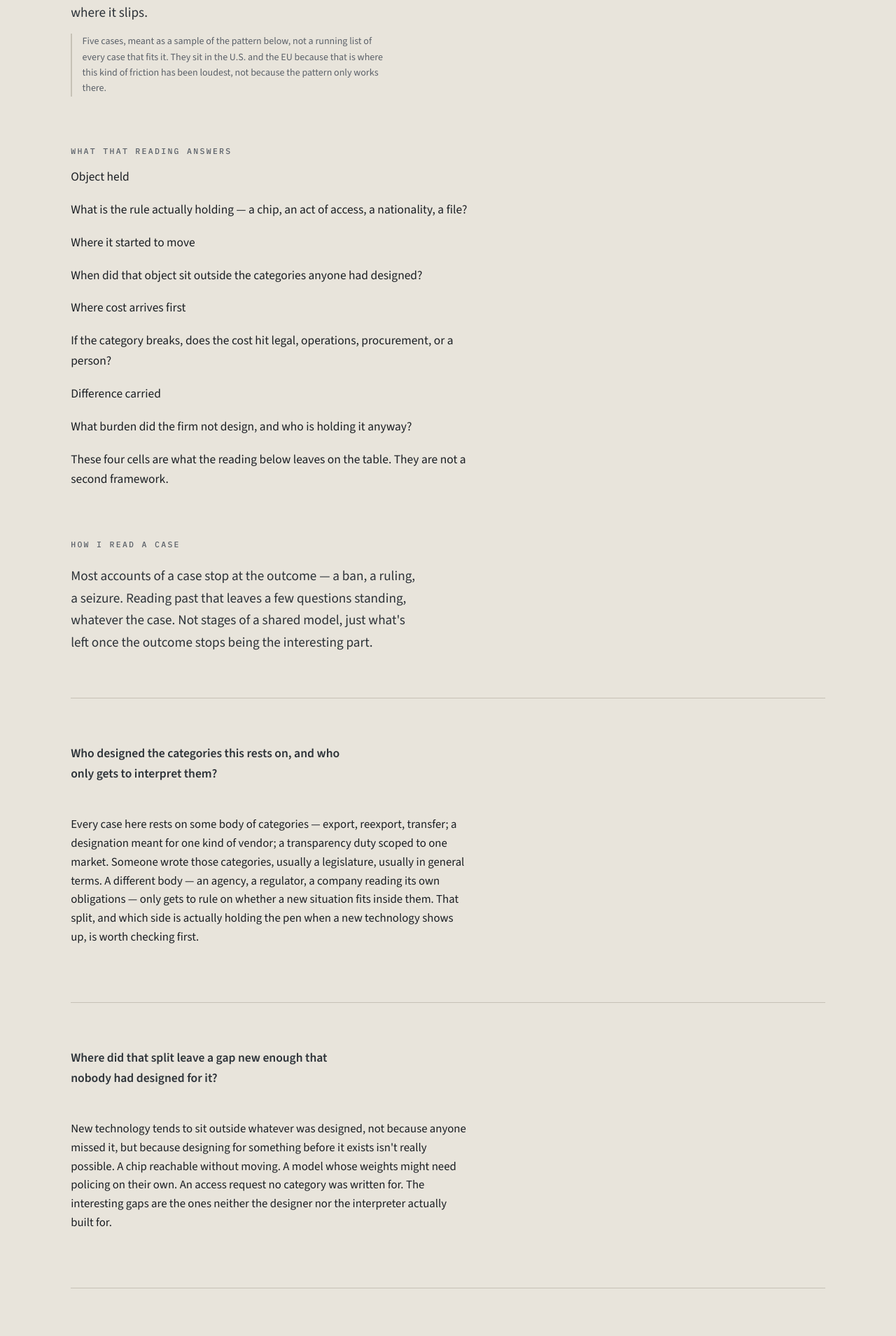
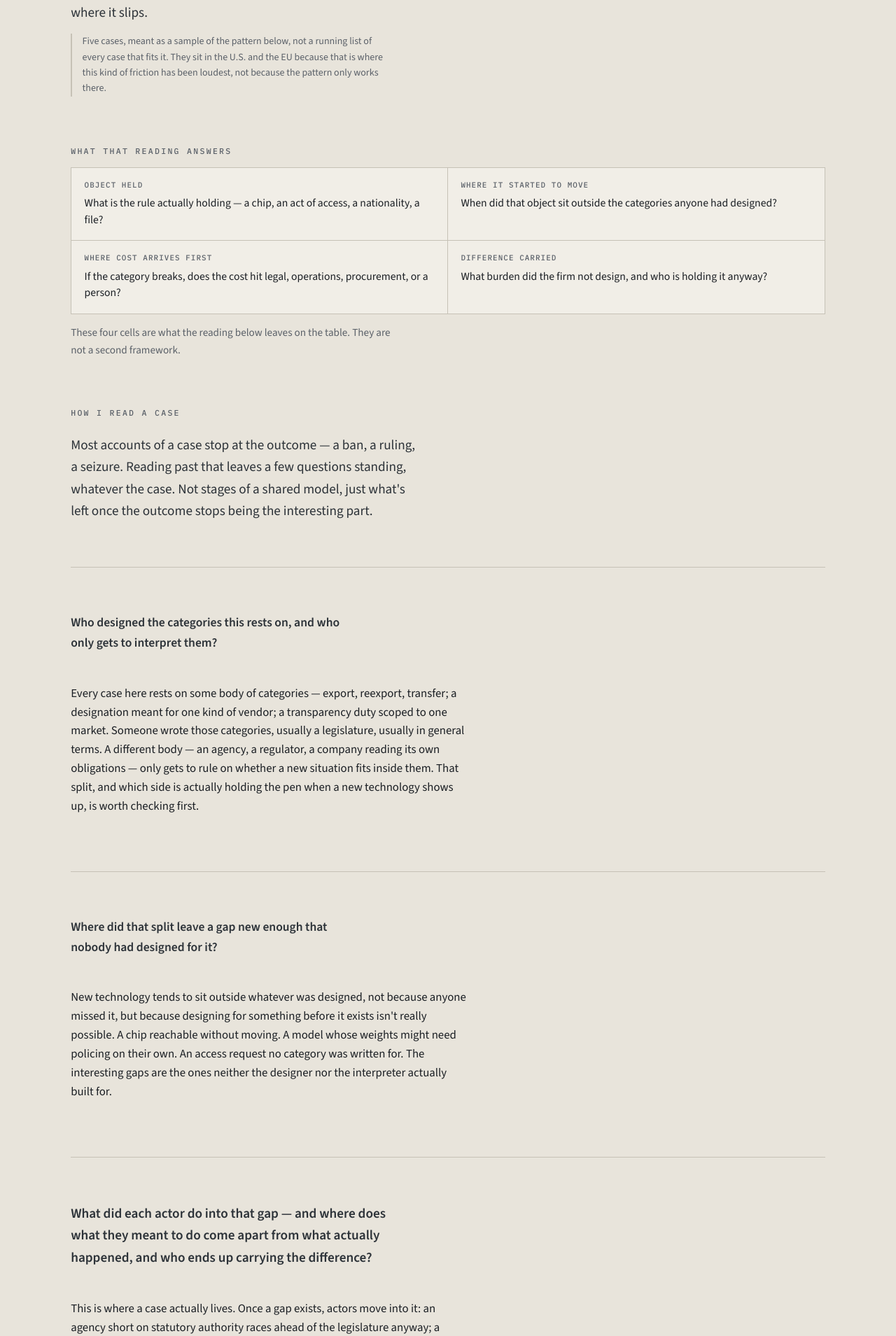
Before and after one commit to GaeunLim01/regulatory-order, a Jekyll site: the page built from index.html, in a window 1280 px wide. Shown: the part 394-2303 px from the top of the page at 70% size. Built offline with Jekyll 4.4.1, drawn with Linux system fonts in a browser that asks for light colours.

Commit message:
Add files via upload

```diff
--- a/assets/css/main.css
+++ b/assets/css/main.css
@@ -1720,3 +1720,48 @@ details[open] > summary { margin-bottom: 0.6rem; }
   .cgap td { display: block; border-bottom: none; padding: 0.15rem 0; white-space: normal; }
   .cgap td:first-child { padding-top: 0; }
 }
+
+/* --------------------------------------------------------------------------
+   Decision layer — four cells. Cover + case pages.
+   -------------------------------------------------------------------------- */
+.dfour {
+  display: grid;
+  grid-template-columns: 1fr 1fr;
+  gap: 0;
+  border: 1px solid var(--rule);
+  background: var(--plate);
+  margin: 0;
+}
+.dfour__cell {
+  padding: 1.05rem 1.15rem 1.15rem;
+  border-right: 1px solid var(--rule);
+  border-bottom: 1px solid var(--rule);
+}
+.dfour__cell:nth-child(2n) { border-right: none; }
+.dfour__cell:nth-last-child(-n+2) { border-bottom: none; }
+.dfour__k {
+  font: 500 0.68rem/1.3 var(--mono);
+  letter-spacing: 0.1em;
+  text-transform: uppercase;
+  color: var(--muted);
+  margin: 0 0 0.45rem;
+}
+.dfour__v {
+  margin: 0;
+  font-size: 0.98rem;
+  line-height: 1.5;
+  color: var(--ink);
+  max-width: none;
+}
+.dfour-note {
+  margin: 0.85rem 0 0;
+  font-size: 0.95rem;
+  color: var(--muted);
+  max-width: 62ch;
+}
+@media (max-width: 639px) {
+  .dfour { grid-template-columns: 1fr; }
+  .dfour__cell { border-right: none; }
+  .dfour__cell:nth-last-child(-n+2) { border-bottom: 1px solid var(--rule); }
+  .dfour__cell:last-child { border-bottom: none; }
+}
```
